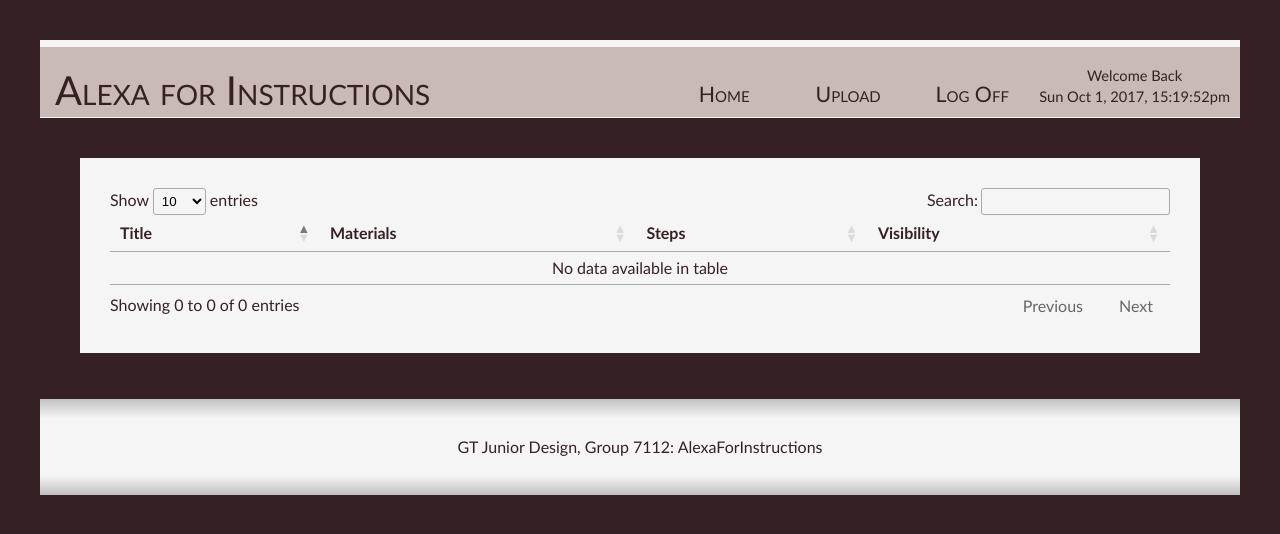
After one commit to mkaplan8/AlexaforInstructions, a Flask app: template web-app/app/templates/library.html in a window 1280 px wide. The commit adds this page. Shown: the top 534 px of the page. Run offline with Flask 2, Linux system fonts and the light colour scheme; the template is opened without the code that fills it, so the values that code supplies are empty; some libraries are stand-ins or nearby versions.

Commit message:
users tasks database view created

```diff
--- a/web-app/app/model.py
+++ b/web-app/app/model.py
@@ -74,13 +74,13 @@ def get_task(queryType, query):
     disconnect(db, cursor)
     return row
 
-def get_tasks(username):
+def get_tasks(userID):
     db, cursor = connect()
-    query = "SELECT * FROM tasks WHERE %(queryType)s = '%(query)s'" % locals()
+    query = "SELECT * FROM tasks WHERE author_id = '%(userID)s'" % locals()
     cursor.execute(query)
-    row = cursor.fetchone()
+    rows = cursor.fetchall()
     disconnect(db, cursor)
-    return row
+    return rows
 
 ### --- BOOLEAN FUNCTIONS: --- ###
 
--- a/web-app/app/populate.sql
+++ b/web-app/app/populate.sql
@@ -1,8 +1,9 @@
 INSERT INTO alexaforinstructions.users (
     firstname, lastname, email, username, password
 ) VALUES (
-    "admin", "admin", "admin@example.com", "ADMIN", "ADMIN"
+    "admin", "admin", "admin@example.com", "admin", "admin"
 );
+SELECT * FROM users;
 
 INSERT INTO alexaforinstructions.tasks (
     author_id, title, materials, steps, visibility
--- /dev/null
+++ b/web-app/app/static/js/library.js
@@ -0,0 +1,39 @@
+function datetime() {
+    var d = new Date(),
+        seconds = d.getSeconds().toString().length == 1 ? '0'+d.getSeconds() : d.getSeconds(),
+        minutes = d.getMinutes().toString().length == 1 ? '0'+d.getMinutes() : d.getMinutes(),
+        hours = d.getHours().toString().length == 1 ? '0'+d.getHours() : d.getHours(),
+        ampm = d.getHours() >= 12 ? 'pm' : 'am',
+        months = ['Jan','Feb','Mar','Apr','May','Jun','Jul','Aug','Sep','Oct','Nov','Dec'],
+        days = ['Sun','Mon','Tue','Wed','Thu','Fri','Sat'];
+    document.getElementById("date-time").innerHTML = days[d.getDay()]+' '+months[d.getMonth()]+' '+d.getDate()+', '+d.getFullYear()+', '+hours+':'+minutes+':'+seconds+ampm;
+}
+setInterval(datetime,1);
+
+$.get('/library/tasks').done(function(data) {
+    data.tasks.forEach(function(row) {
+        var visibility = "";
+        if (row.visibility == 0){
+            visibility = "Public";
+        } else {
+            visibility = "Private";
+        }
+        var stepsData = row.steps.split("<~>");
+        console.log(stepsData);
+        var steps = "";
+        for (i = 1; i < stepsData.length; i++) {
+            steps += "(Step " + i + ": " + stepsData[i] + ")\n";
+        }
+        $("#tasks-data").append(`
+            <tr>
+                <th>`+ row.title +`</th>
+                <th>`+ row.materials +`</th>
+                <th>`+ steps +`</th>
+                <th>`+ visibility +`</th>
+            </tr>
+        `);
+    });
+    $("#tasks-table").DataTable();
+}).fail(function(res){
+    console.log(res.responseText);
+});
--- a/web-app/app/static/js/upload.js
+++ b/web-app/app/static/js/upload.js
@@ -1,11 +1,12 @@
 function datetime() {
     var d = new Date(),
+        seconds = d.getSeconds().toString().length == 1 ? '0'+d.getSeconds() : d.getSeconds(),
         minutes = d.getMinutes().toString().length == 1 ? '0'+d.getMinutes() : d.getMinutes(),
         hours = d.getHours().toString().length == 1 ? '0'+d.getHours() : d.getHours(),
         ampm = d.getHours() >= 12 ? 'pm' : 'am',
         months = ['Jan','Feb','Mar','Apr','May','Jun','Jul','Aug','Sep','Oct','Nov','Dec'],
         days = ['Sun','Mon','Tue','Wed','Thu','Fri','Sat'];
-    document.getElementById("date-time").innerHTML = days[d.getDay()]+' '+months[d.getMonth()]+' '+d.getDate()+', '+d.getFullYear()+', '+hours+':'+minutes+':'+d.getSeconds()+ampm;
+    document.getElementById("date-time").innerHTML = days[d.getDay()]+' '+months[d.getMonth()]+' '+d.getDate()+', '+d.getFullYear()+', '+hours+':'+minutes+':'+seconds+ampm;
 }
 setInterval(datetime,1);
 var i = 4;
--- a/web-app/app/static/styles/upload.css
+++ b/web-app/app/static/styles/pages.css
@@ -19,9 +19,6 @@ a.nav-pages:active {
     color: whitesmoke;
 }
 
-#nav-container {
-
-}
 #welcome-message {
     margin-right: 10px;
     float: right;
@@ -55,3 +52,7 @@ textarea {
     padding: 10px;
     height: 40px;
 }
+
+#tasks-data tr.even:hover {
+    background-color: lightgreen;
+}
--- a/web-app/app/templates/base.html
+++ b/web-app/app/templates/base.html
@@ -8,19 +8,21 @@
 
     <title>AlexaForInstructions</title>
 
+    <link rel="stylesheet" type="text/css" href="https://cdn.datatables.net/v/dt/dt-1.10.16/datatables.min.css"/>
     <link rel="stylesheet" type="text/css" href="{{ url_for('static',filename='styles/base.css') }}">
     {% block head %}{% endblock head %}
 
 </head>
 
 <body>
-
     <div class="container">
         {% block content %}{% endblock content %}
     </div>
 
     <!-- jQuery -->
-    <script src="https://ajax.googleapis.com/ajax/libs/jquery/3.2.1/jquery.min.js"></script>
+    <script type="text/javascript" src="https://ajax.googleapis.com/ajax/libs/jquery/3.2.1/jquery.min.js"></script>
+    <script type="text/javascript" src="https://cdn.datatables.net/v/dt/dt-1.10.16/datatables.min.js"></script>
+
     <script src="{{url_for('static', filename='js/base.js')}}"></script>
     {% block js %}{% endblock js %}
 
--- a/web-app/app/templates/index.html
+++ b/web-app/app/templates/index.html
@@ -38,7 +38,7 @@
         <br>
         <div class="talk-bubble">
             <div class="talk-text">
-                <img class="file" src="../images/file.png">
+                <img class="file" src="{{ url_for('static',filename='images/file.png') }}">
                 <span>Upload</span>
                 <img class="right-arrow" src="{{ url_for('static',filename='images/play-button.png') }}">
                 <img class="edit-file" src="{{ url_for('static',filename='images/document.png') }}">
--- /dev/null
+++ b/web-app/app/templates/library.html
@@ -0,0 +1,42 @@
+{% extends "base.html" -%}
+
+{% block head -%}
+<link rel="stylesheet" type="text/css" href="{{ url_for('static',filename='styles/pages.css') }}">
+{% endblock head -%}
+
+{% block content -%}
+<div class="wrapper">
+    <div class="header">
+        <br>
+        <span>Alexa for Instructions</span>
+        <div id="welcome-message">
+            <p>Welcome Back</p>
+            <p id="date-time"></p>
+        </div>
+        <div id="nav-container">
+            <a class="nav-pages" href="/home">Home</a>
+            <a class="nav-pages" href="/upload">Upload</a>
+            <a class="nav-pages" href="/logout">Log Off</a>
+        </div>
+    </div>
+    <div class="container">
+        <table id="tasks-table" class="table">
+            <thead>
+                <tr>
+                    <th>Title</th>
+                    <th>Materials</th>
+                    <th>Steps</th>
+                    <th>Visibility</th>
+                </tr>
+            </thead>
+            <tbody id="tasks-data">
+            </tbody>
+        </table>
+    </div>
+    <div class="separator">GT Junior Design, Group 7112: AlexaForInstructions</div>
+</div>
+{% endblock content -%}
+
+{% block js -%}
+<script src="{{url_for('static', filename='js/library.js')}}"></script>
+{% endblock js -%}
--- a/web-app/app/templates/upload.html
+++ b/web-app/app/templates/upload.html
@@ -1,7 +1,7 @@
 {% extends "base.html" -%}
 
 {% block head -%}
-<link rel="stylesheet" type="text/css" href="{{ url_for('static',filename='styles/upload.css') }}">
+<link rel="stylesheet" type="text/css" href="{{ url_for('static',filename='styles/pages.css') }}">
 {% endblock head -%}
 
 {% block content -%}
@@ -15,7 +15,7 @@
         </div>
         <div id="nav-container">
             <a class="nav-pages" href="/home">Home</a>
-            <a class="nav-pages" href="/mytasks">Uploads</a>
+            <a class="nav-pages" href="/library">Library</a>
             <a class="nav-pages" href="/logout">Log Off</a>
         </div>
     </div>
--- a/web-app/app/views.py
+++ b/web-app/app/views.py
@@ -77,8 +77,8 @@ def register():
 
 @app.route("/upload", methods=["GET", "POST"])
 def upload():
-    error = success = None
     if (session["username"] != ""):
+        error = success = None
         if request.method == "POST":
             title = request.form["title"]
             materials = request.form["materials"]
@@ -89,7 +89,7 @@ def upload():
                     if (request.form["step"+str(i)] == ""):
                         error = "Steps cannot be empty."
                         break
-                    steps += "~" + request.form["step"+str(i)]
+                    steps += "<~>" + request.form["step"+str(i)]
             except:
                 pass
             if (title == ""):
@@ -104,4 +104,15 @@ def upload():
         else:
             return render_template("upload.html", error=error)
     else:
-        return render_template("upload.html", error="You are not logged in, you should not be able to see this.")
+        return redirect(url_for("home"))
+
+@app.route("/library")
+def library():
+    if (session["username"] != ""):
+        return render_template("library.html")
+    else:
+        return redirect(url_for("home"))
+
+@app.route('/library/tasks')
+def make_poi_report():
+    return jsonify({"tasks": model.get_tasks(session["userID"])})
```
Also changed, not shown: web-app/app/static/styles/library.css (added).
